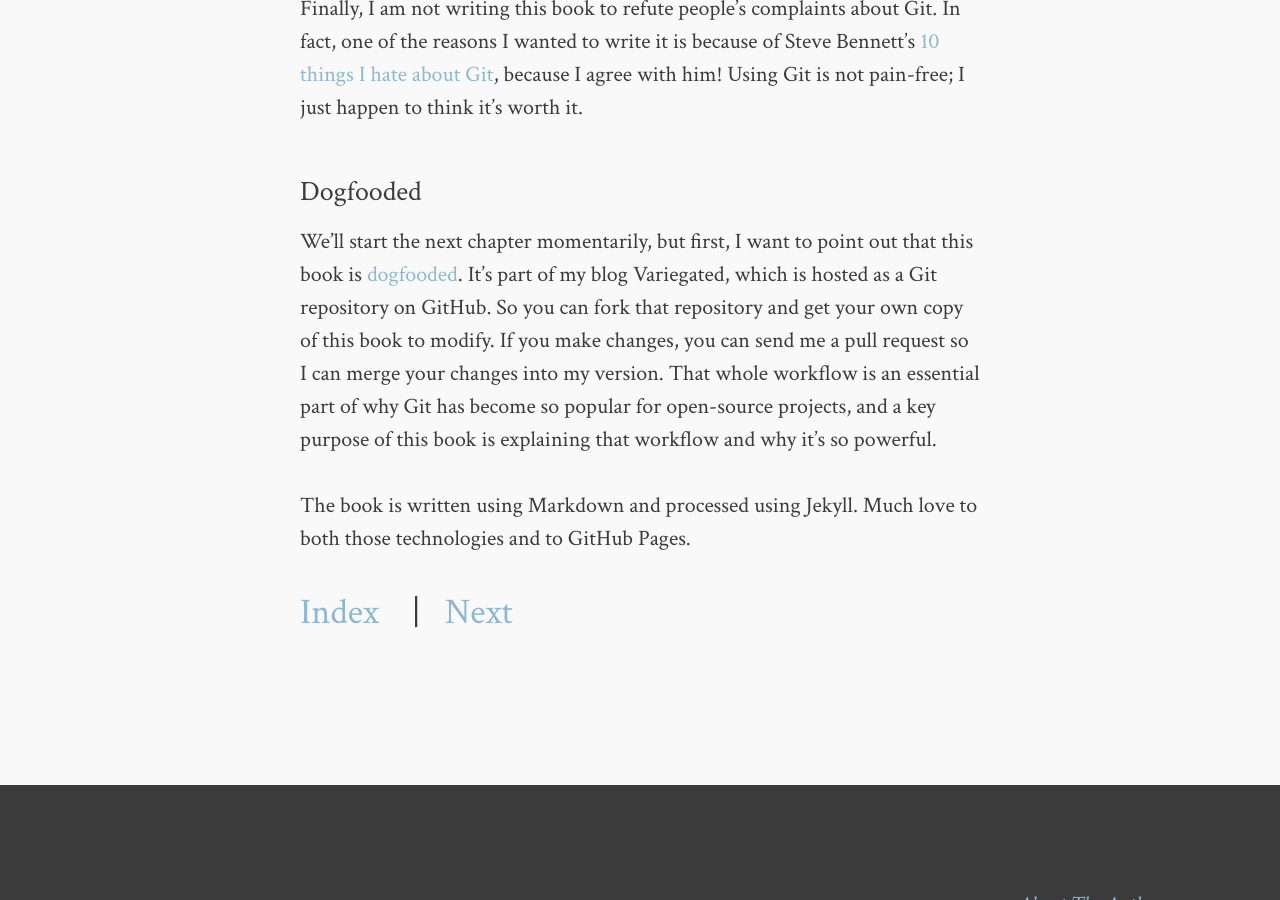
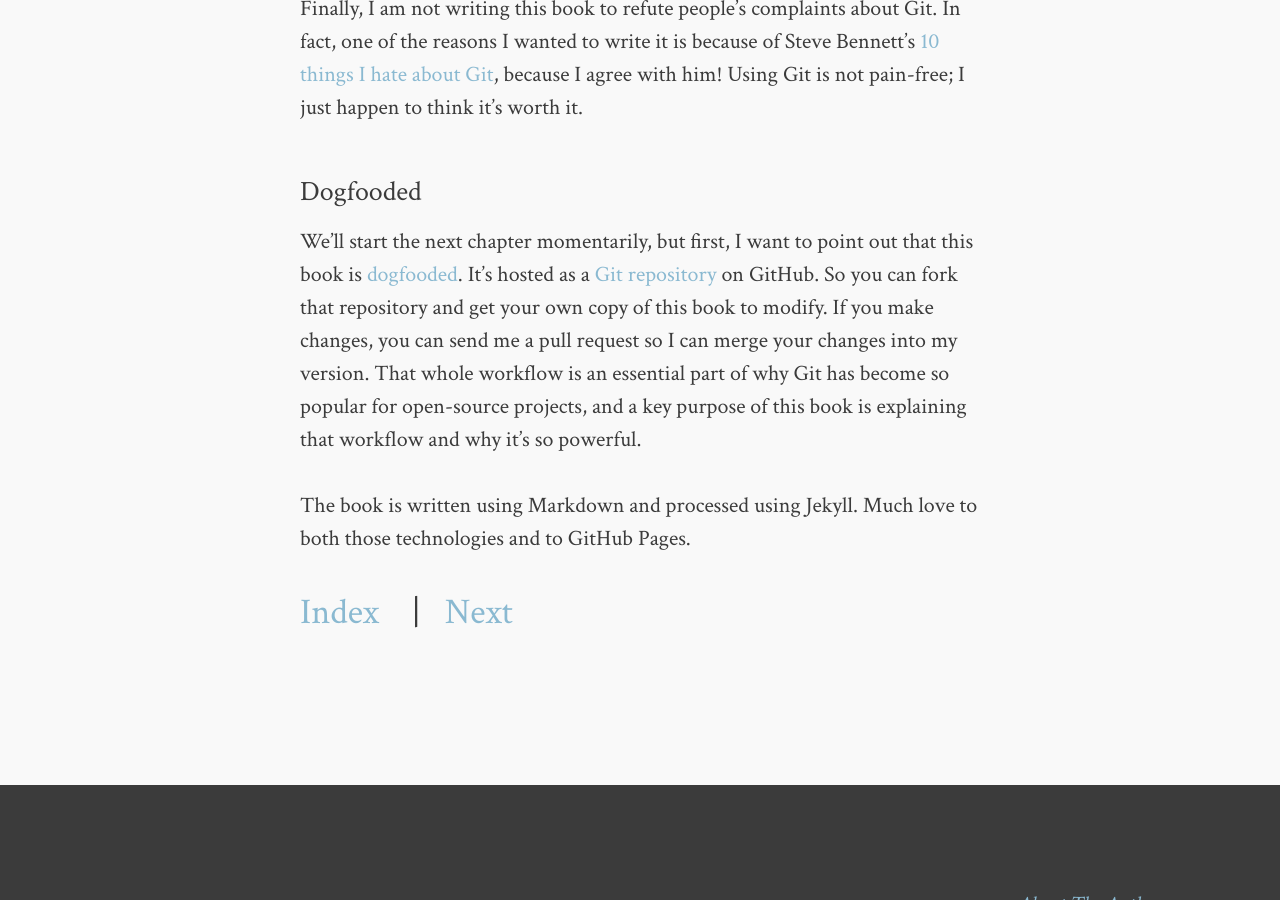
Before and after one commit to AlanHohn/conversational-git, a Jekyll site: the page built from chapter-01.md, in a window 1280 px wide and 900 px high, scrolled down 2784 px. Built offline with Jekyll 4.4.1, drawn with Linux system fonts in a browser that asks for light colours.

```diff
--- a/chapter-01.md
+++ b/chapter-01.md
@@ -97,14 +97,15 @@ Dogfooded
 ---------
 
 We'll start the next chapter momentarily, but first, I want to point out that this
-book is [dogfooded][]. It's part of my blog Variegated, which is hosted as a Git
-repository on GitHub. So you can fork that repository and get your own copy of
-this book to modify. If you make changes, you can send me a pull request so I
-can merge your changes into my version. That whole workflow is an essential part
-of why Git has become so popular for open-source projects, and a key purpose of this
-book is explaining that workflow and why it's so powerful.
+book is [dogfooded][]. It's hosted as a [Git repository][repo] on GitHub. So you can
+fork that repository and get your own copy of this book to modify. If you make
+changes, you can send me a pull request so I can merge your changes into my
+version. That whole workflow is an essential part of why Git has become so
+popular for open-source projects, and a key purpose of this book is explaining
+that workflow and why it's so powerful.
 
 The book is written using Markdown and processed using Jekyll. Much love to both
 those technologies and to GitHub Pages.
 
 [dogfooded]:http://en.wikipedia.org/wiki/Eating_your_own_dog_food
+[repo]:https://github.com/AlanHohn/conversational-git
```
